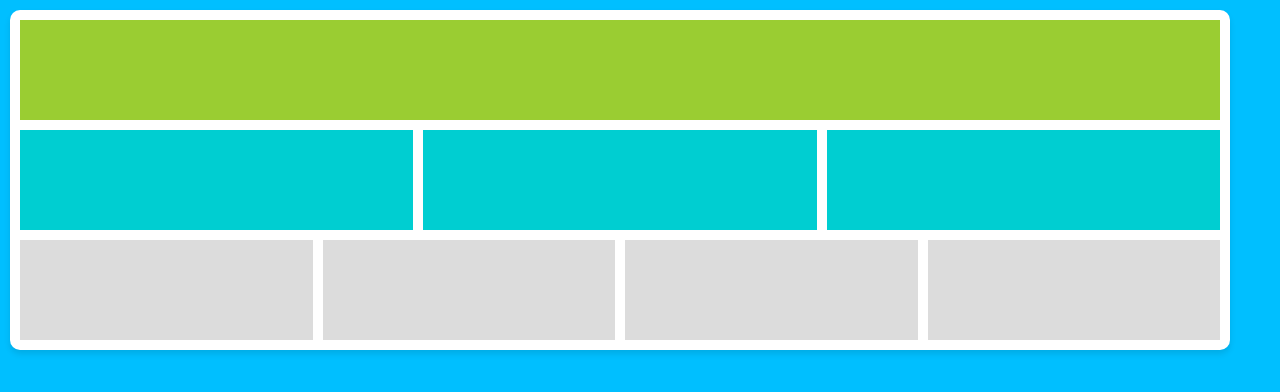
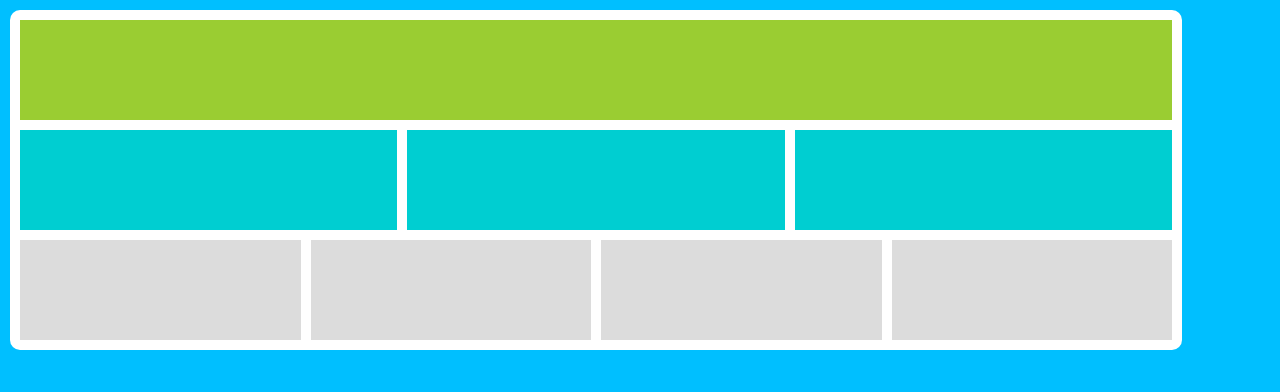
Before and after one commit to CHANGCHENGLIN/Exercise16, a plain HTML site: page index.html in a window 1280 px wide. Drawn offline with Linux system fonts and the light colour scheme.

Commit message:
Update index.html

```diff
--- a/index.html
+++ b/index.html
@@ -14,9 +14,8 @@ body {
   background-color: #FFFFFF;
   margin: 10px;
   padding: 10px;
-  max-width: 1200px;
+  width: 90%;
   border-radius: 10px;
-  box-shadow: 0px 4px 6px rgba(0, 0, 0, 0.1);
 }
 
 /* #9ACD32 區塊 */
```
